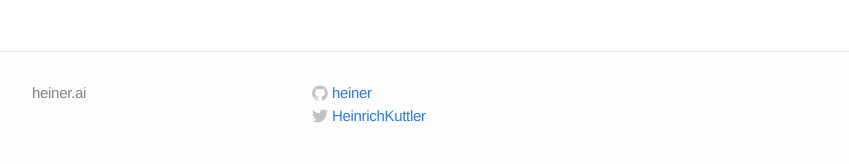
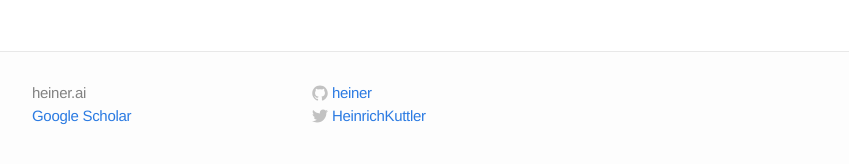
Before and after one commit to heiner/heiner.github.com, a Jekyll site: the page built from publications.md, in a window 1280 px wide and 900 px high, scrolled down 2327 px. Shown: the part 728-892 px from the top of the window, without its empty margins (208-1057 px from the left). Built offline with Jekyll 4.4.1, drawn with Linux system fonts in a browser that asks for light colours.

Commit message:
Google Scholar everywhere.

```diff
--- a/_config.yml
+++ b/_config.yml
@@ -21,6 +21,7 @@ baseurl: "" # the subpath of your site, e.g. /blog
 url: "https://heiner.ai"  # the base hostname & protocol for your site
 github_username: heiner
 twitter_username: HeinrichKuttler
+google_scholar: "https://scholar.google.com/citations?user=dE-JkuIAAAAJ"
 
 # Build settings
 markdown: kramdown
--- a/_includes/footer.html
+++ b/_includes/footer.html
@@ -8,12 +8,15 @@
       <ul>
         <li>{{ site.title }}</li>
         <!-- <li><a href="mailto:{{ site.email }}">{{ site.email }}</a></li> -->
+        {% if site.google_scholar %}
+        <li><a href="{{ site.google_scholar }}" target="_blank">Google Scholar</a></li>
+        {% endif %}
         {% if page.url contains "/blog/" %}
         <li>
           <div class="dropdown">
             <span class="onlynormal">&#x25B8;</span><span class="onlyhover">&#x25BE;</span> blogroll of the unread
             <div class="dropdown-content">
-              <a href="https://bitsrc.org/blog/">Strings over &Sigma;</a>
+              <a href="https://bitsrc.org/blog/" target="_blank">Strings over &Sigma;</a>
             </div>
           </div>
         </li>{% endif %}
@@ -23,7 +26,7 @@
     <div class="footer-col-2 column">
       <ul>
         {% if site.github_username %}<li>
-          <a href="https://github.com/{{ site.github_username }}">
+          <a href="https://github.com/{{ site.github_username }}" target="_blank">
             <span class="icon github">
               <svg version="1.1" class="github-icon-svg" xmlns="http://www.w3.org/2000/svg" xmlns:xlink="http://www.w3.org/1999/xlink" x="0px" y="0px"
                  viewBox="0 0 16 16" enable-background="new 0 0 16 16" xml:space="preserve">
@@ -42,7 +45,7 @@
           </a>
         </li>{% endif %}
         {% if site.twitter_username %}<li>
-          <a href="https://twitter.com/{{ site.twitter_username }}">
+          <a href="https://twitter.com/{{ site.twitter_username }}" target="_blank">
             <span class="icon twitter">
               <svg version="1.1" class="twitter-icon-svg" xmlns="http://www.w3.org/2000/svg" xmlns:xlink="http://www.w3.org/1999/xlink" x="0px" y="0px"
                  viewBox="0 0 16 16" enable-background="new 0 0 16 16" xml:space="preserve">
--- a/publications.md
+++ b/publications.md
@@ -6,7 +6,7 @@ permalink: /publications/
 
 <div class="right">
   <a href="https://arxiv.org/a/kuttler_h_1.html" target="_blank">arXiv</a> &middot;
-  <a href="https://scholar.google.co.uk/citations?user=dE-JkuIAAAAJ" target="_blank">Google Scholar</a>
+  <a href="https://scholar.google.com/citations?user=dE-JkuIAAAAJ" target="_blank">Google Scholar</a>
 </div>
 
 #### 2023
```
